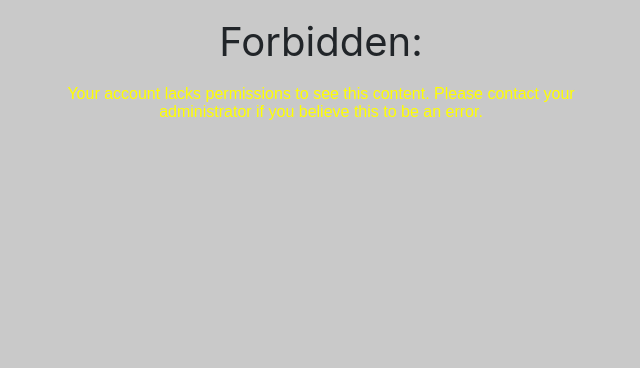
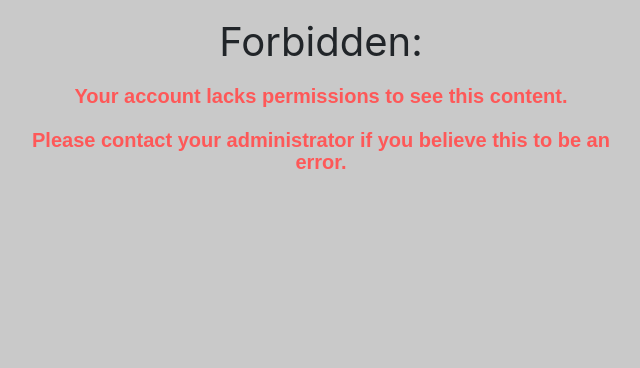
Before and after one commit to wandrews1/BGWarehouse, a Flask app: template templates/forbidden.html in a window 1280 px wide. Shown: the part 131-499 px from the top of the page, without its empty margins (319-959 px from the left). Run offline with Flask 2, Linux system fonts and the light colour scheme; the template is opened without the code that fills it, so the values that code supplies are empty; some libraries are stand-ins or nearby versions.

Commit message:
changed the forbidden colors

```diff
--- a/templates/forbidden.html
+++ b/templates/forbidden.html
@@ -83,9 +83,10 @@
         <br>
         <br>
 
-        <h6 style="color:yellow;">
-            Your account lacks permissions to see this content. Please contact your administrator if you believe this to be an error.
-        </h6>
+        <h5 style="color:#FE5858;">
+            <strong>Your account lacks permissions to see this content. <br><br>
+            Please contact your administrator if you believe this to be an error.</strong
+        </h5>
     </div>
 </center>
 <br>
```
Also changed, not shown: 2 other files.
